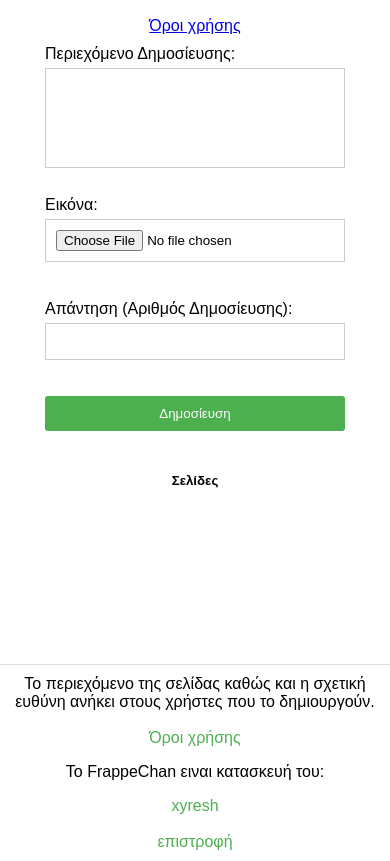
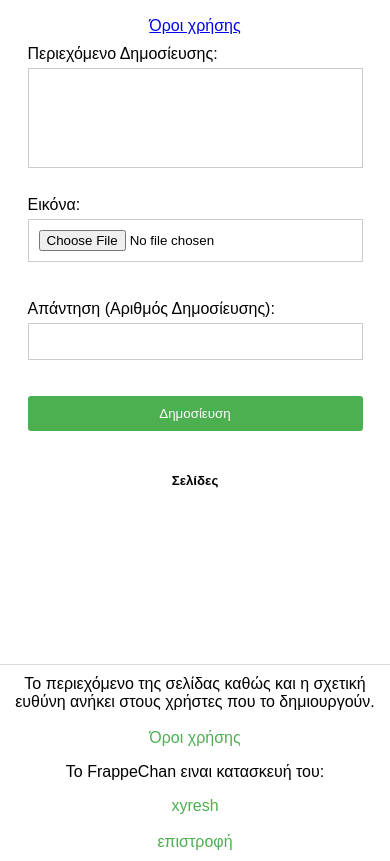
Before and after one commit to xyresh/frappechan, a plain HTML site: page static/index.html in a window 390 px wide. Shown: the part 87-948 px from the top of the page. Drawn offline with Linux system fonts and the light colour scheme; no server answers.

Commit message:
Update styles.css

```diff
--- a/static/styles.css
+++ b/static/styles.css
@@ -118,7 +118,7 @@ p{
         width: 300px;
     }
     form {
-        width: 300px;
+        width: 335px;
     }
 }
 
```
